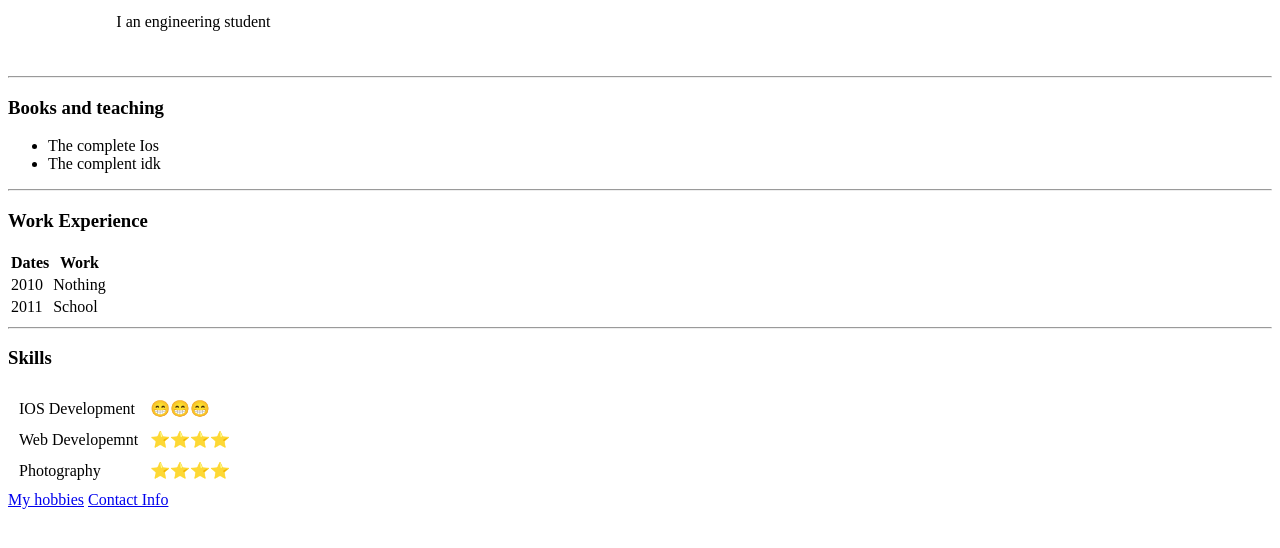
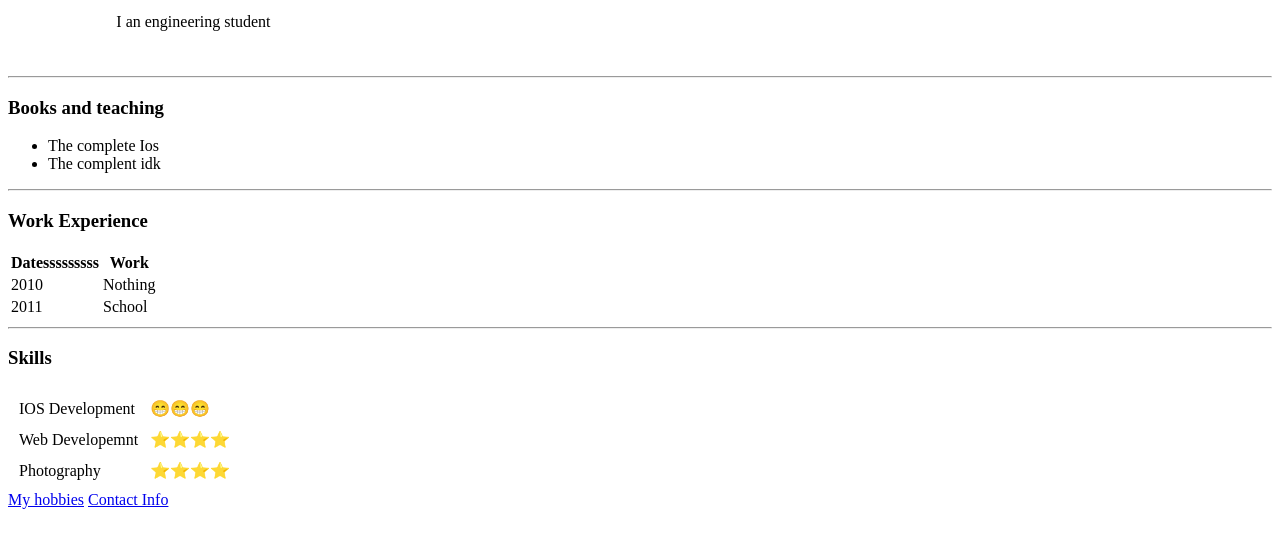
Before and after one commit to soopyu/CV, a plain HTML site: page index.html in a window 1280 px wide. Shown: the part 130-678 px from the top of the page. Drawn offline with Linux system fonts and the light colour scheme.

Commit message:
testing purposed

```diff
--- a/index.html
+++ b/index.html
@@ -31,7 +31,7 @@
   <h3> Work Experience </h3>
   <table>
     <thead>
-      <th>Dates</th>
+      <th>Datesssssssss</th>
       <th>Work</th>
     </thead>
     <tbody>
```
